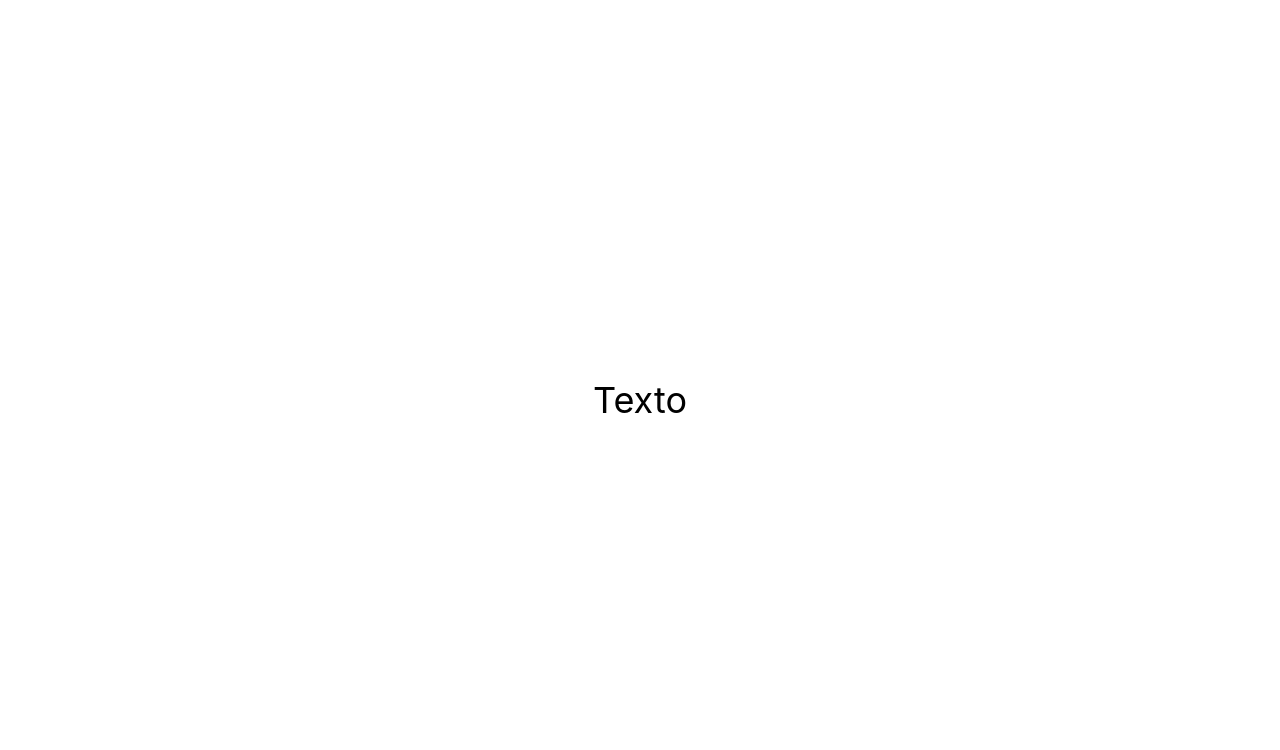
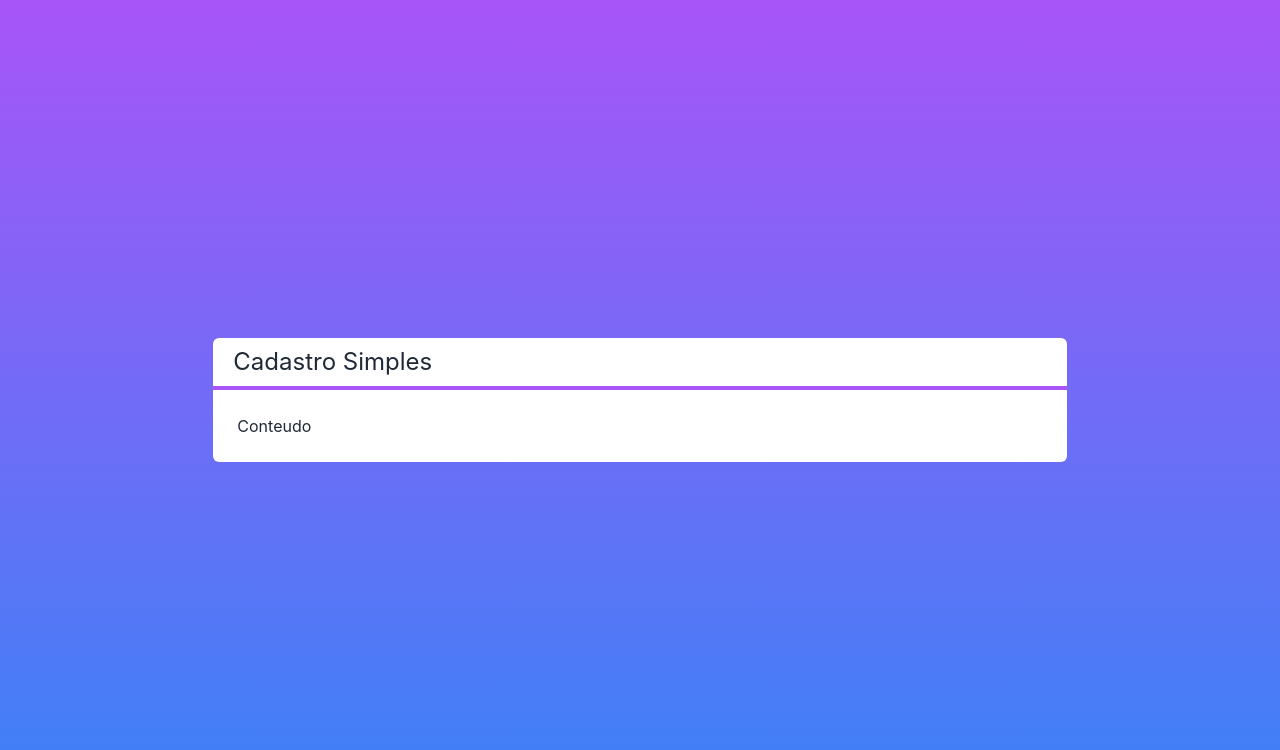
Before and after one commit to arlansonic/NextJS-Crud, a Next.js app: page / in a window 1280 px wide. Shown: the top 750 px of the page. Built offline with nearby package versions, Linux system fonts and the light colour scheme.

Commit message:
Componente Layout e Titulo

```diff
--- /dev/null
+++ b/src/components/Layout.tsx
@@ -0,0 +1,18 @@
+import Titulo from "./Titulo"
+
+interface LayoutProps {
+    titulo: string
+    children: any
+}
+
+export default function Layout(props: LayoutProps) {
+    return (
+        <div className={`flex flex-col w-2/3 bg-white text-gray-800 rounded-md`}>
+            <Titulo>{props.titulo}</Titulo>
+            {/* Content */}
+            <div className="p-6">
+                {props.children}
+            </div>
+        </div>
+    )
+}
--- /dev/null
+++ b/src/components/Titulo.tsx
@@ -0,0 +1,10 @@
+export default function Titulo(props) {
+    return (
+        <div className="flex flex-col justify-center">
+            <h1 className="pl-5 py-2 text-2xl">
+                {props.children}
+            </h1>
+            <hr className="border-2 border-purple-500"/>
+        </div>
+    )
+}
--- a/src/pages/index.tsx
+++ b/src/pages/index.tsx
@@ -1,7 +1,11 @@
+import Layout from "../components/Layout";
+
 export default function Home() {
   return (
-    <div className={`flex h-screen justify-center items-center`}>
-      <span className="text-4xl">Texto</span>
+    <div className={`flex justify-center items-center h-screen bg-gradient-to-t from-blue-500 to-purple-500 text-white`}>
+      <Layout titulo="Cadastro Simples">
+      <span>Conteudo</span>
+      </Layout>
     </div>
   )
 }
```
Also changed, not shown: package.json (+5 -4 lines), src/styles/globals.css (line endings or trailing spaces), tailwind.config.js (line endings or trailing spaces), 1 other file (tests, documents, lock files or other folders).
